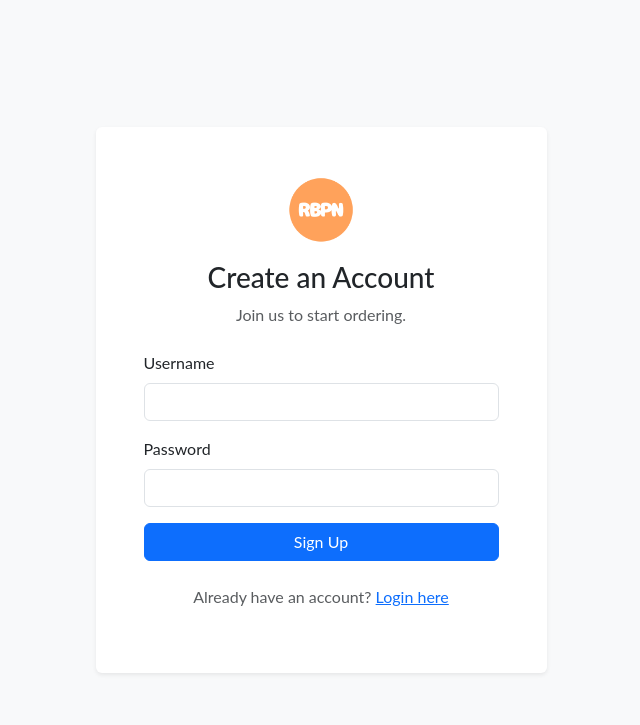
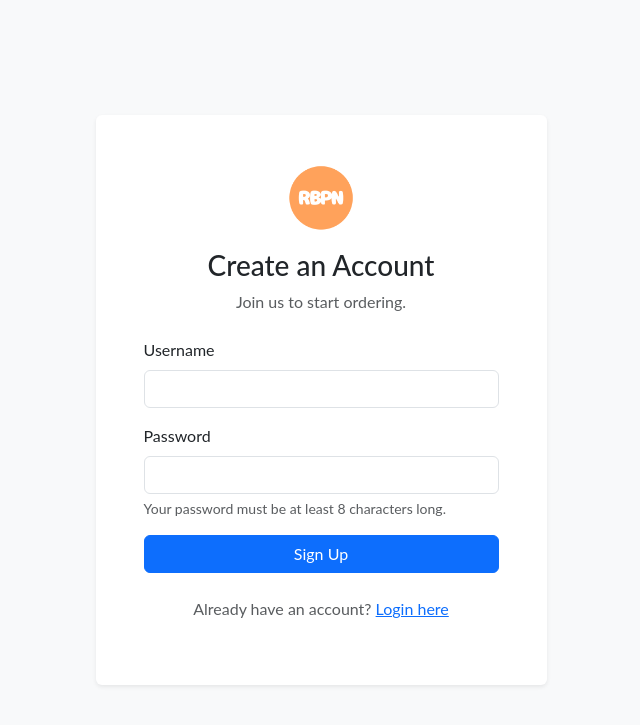
Before and after one commit to bit-8/rotibakarpakngah, a PHP site: page /signup.php in a window 1280 px wide. Shown: the top 725 px of the page, without its empty margins (319-959 px from the left). Run offline with PHP 8.4, Linux system fonts and the light colour scheme.

Commit message:
RPBN : Release 1.2

```diff
--- a/signup.php
+++ b/signup.php
@@ -14,6 +14,9 @@ if ($_SERVER["REQUEST_METHOD"] == "POST") {
     $password = $_POST['password'];
     $role = 'user';
 
+    if (strlen($password) < 8) {
+        $error_message = "Password must be at least 8 characters long.";
+    } else {
         // Check if username already exists
         $check_stmt = $conn->prepare("SELECT id FROM users WHERE username = ?");
         $check_stmt->bind_param("s", $username);
@@ -37,6 +40,7 @@ if ($_SERVER["REQUEST_METHOD"] == "POST") {
             $stmt->close();
         }
         $check_stmt->close();
+    }
     $conn->close();
 }
 ?>
@@ -78,6 +82,9 @@ if ($_SERVER["REQUEST_METHOD"] == "POST") {
                             <div class="mb-3">
                                 <label for="password" class="form-label">Password</label>
                                 <input type="password" class="form-control" id="password" name="password" required>
+                                <div id="passwordHelpBlock" class="form-text">
+                                    Your password must be at least 8 characters long.
+                                </div>
                             </div>
                             <div class="d-grid">
                                 <button type="submit" class="btn btn-primary">Sign Up</button>
```
Lines whose indentation alone changed are shown as unchanged.
